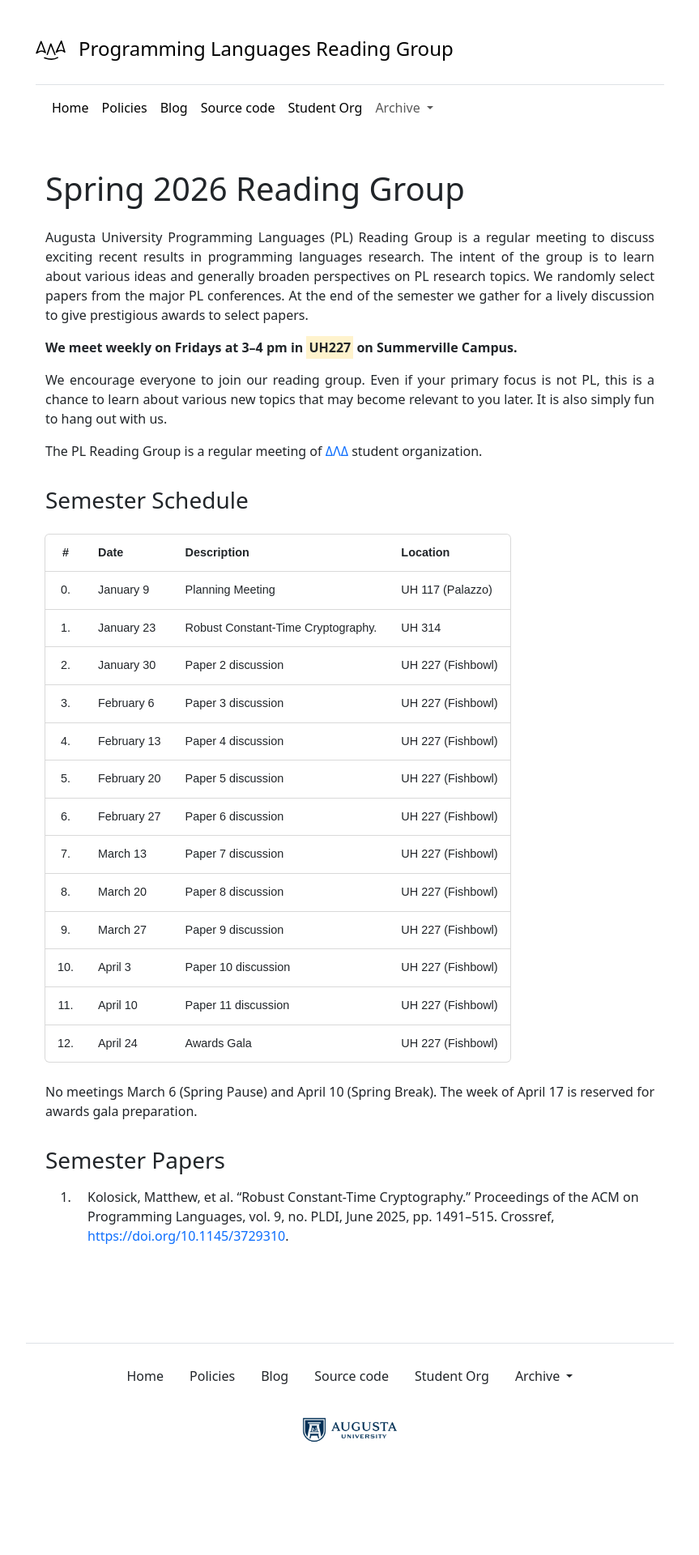
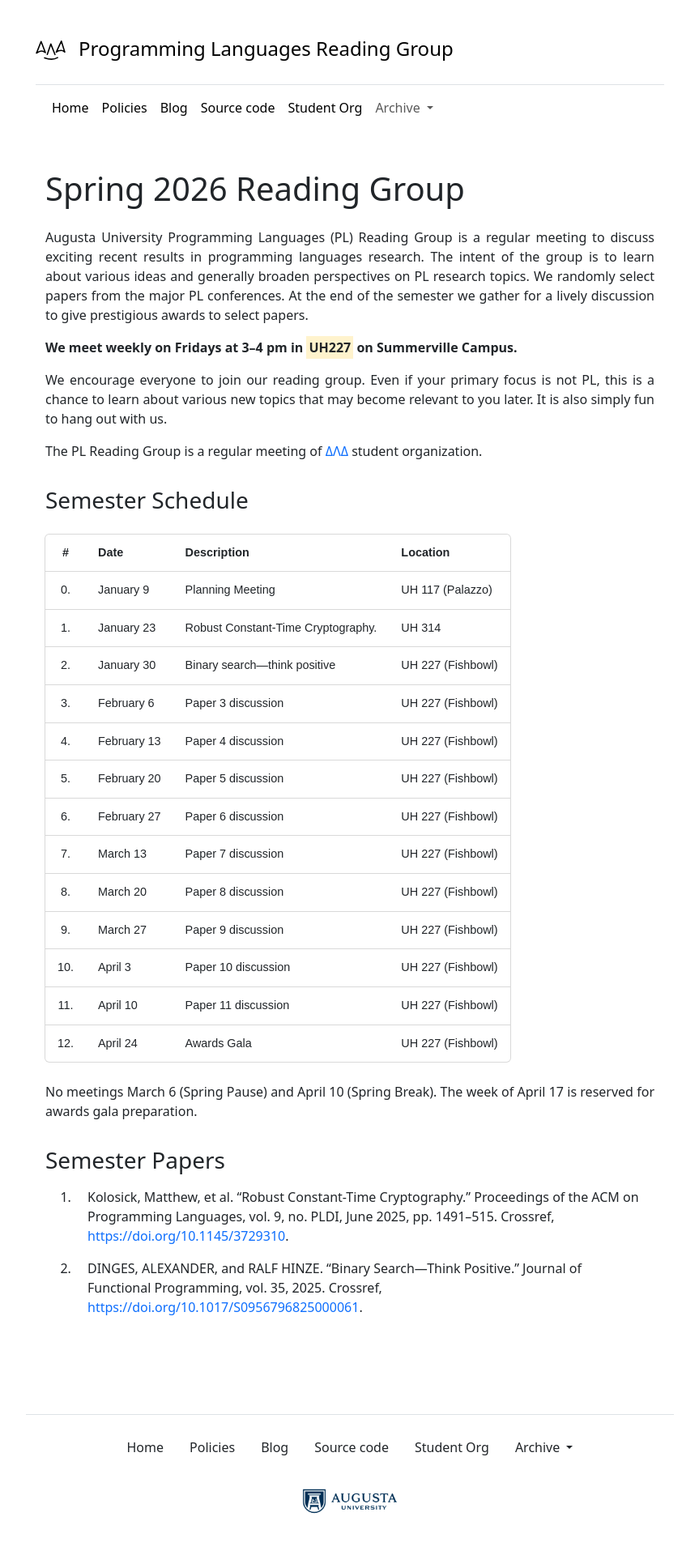
Before and after one commit to the-au-forml-lab/plgroup, a Jekyll site: the page built from docs/index.md, in a window 1280 px wide. Shown: the whole page at 81% size, without its empty margins (208-1071 px from the left). Built offline with Jekyll 4.4.1, drawn with Linux system fonts in a browser that asks for light colours; before the commit the page ends 1832 px from its top, so only the background shows below that.

Commit message:
[create-pull-request] automated change

```diff
--- a/data/history.txt
+++ b/data/history.txt
@@ -58,3 +58,4 @@
 10.1007/978-3-031-91121-7_16
 10.1145/3689798
 10.1145/3729310
+10.1017/S0956796825000061
--- a/docs/index.md
+++ b/docs/index.md
@@ -30,7 +30,7 @@ organization.
 |:---:|:------------|:-----------------------------------|:------------------|
 | 0.  | January 9   | Planning Meeting                   | UH 117 (Palazzo)  |
 | 1.  | January 23  | Robust Constant-Time Cryptography. | UH 314            |
-| 2.  | January 30  | Paper 2 discussion                 | UH 227 (Fishbowl) |
+| 2.  | January 30  | Binary search—think positive                 | UH 227 (Fishbowl) |
 | 3.  | February 6  | Paper 3 discussion                 | UH 227 (Fishbowl) |
 | 4.  | February 13 | Paper 4 discussion                 | UH 227 (Fishbowl) |
 | 5.  | February 20 | Paper 5 discussion                 | UH 227 (Fishbowl) |
--- a/docs/papers.md
+++ b/docs/papers.md
@@ -1 +1,2 @@
 1. Kolosick, Matthew, et al. “Robust Constant-Time Cryptography.” Proceedings of the ACM on Programming Languages, vol. 9, no. PLDI, June 2025, pp. 1491–515. Crossref, <https://doi.org/10.1145/3729310>.
+1. DINGES, ALEXANDER, and RALF HINZE. “Binary Search—Think Positive.” Journal of Functional Programming, vol. 35, 2025. Crossref, <https://doi.org/10.1017/S0956796825000061>.
```
